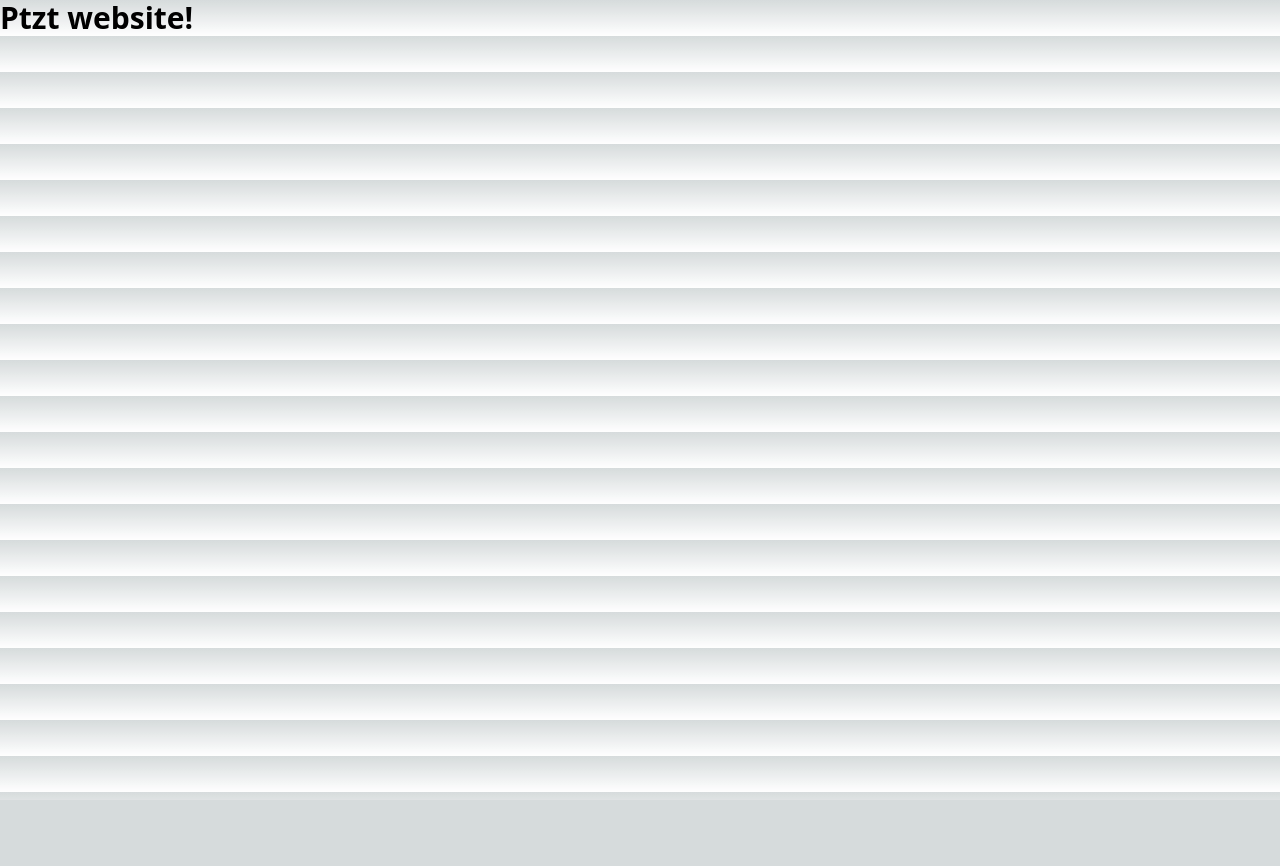
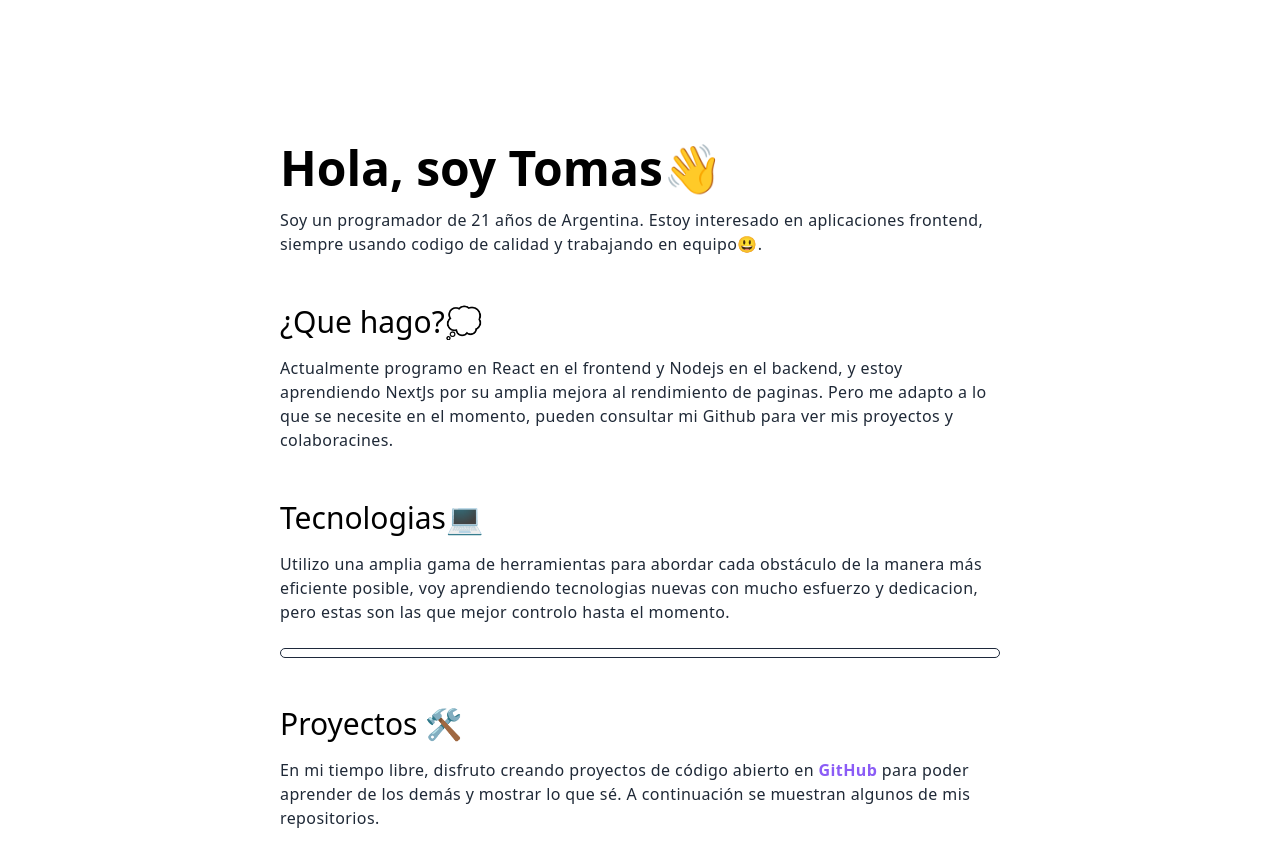
Before and after one commit to ptzt/ptzt.site, a Next.js app: page / in a window 1280 px wide. Shown: the top 866 px of the page. Before the commit the page ends 800 px from the top, so only its background shows below. Built offline with nearby package versions, Linux system fonts and the light colour scheme.

Commit message:
first page version

```diff
--- a/package.json
+++ b/package.json
@@ -15,9 +15,12 @@
     "@types/react-dom": "18.0.11",
     "eslint": "8.34.0",
     "eslint-config-next": "13.1.6",
+    "framer-motion": "^9.0.3",
     "next": "13.1.6",
     "react": "18.2.0",
     "react-dom": "18.2.0",
+    "react-icons": "^4.7.1",
+    "react-tippy": "^1.4.0",
     "typescript": "4.9.5"
   },
   "devDependencies": {
--- a/src/pages/_app.tsx
+++ b/src/pages/_app.tsx
@@ -1,6 +1,40 @@
 import '@/styles/globals.css'
 import type { AppProps } from 'next/app'
+import Head from "next/head";
+import { AnimatePresence } from "framer-motion";
+import { Router } from "next/router";
 
-export default function App({ Component, pageProps }: AppProps) {
-  return <Component {...pageProps} />
+
+export default function App({ Component, pageProps, router }: AppProps) {
+
+  return (
+  <>
+  <Head>
+                <meta charSet="utf-8" />
+                <title>Tomas Millan</title>
+                <link rel="icon" href="/favicon.ico" />
+                <meta name="viewport" content="width=device-width,initial-scale=1" />
+                <meta name="theme-color" content="#000000" />
+                <meta
+                    name="keywords"
+                    content="ptzt, Tomas Millan, Tomas, Millan, web developer, github, typescript"
+                />
+                <meta name="description" content="Tomas Millan - Dev" />
+                <meta name="author" content="Tomas Millan" />
+                <link rel="apple-touch-icon" href="/apple-touch-icon.png" />
+            </Head>
+  <div>
+
+  </div>
+  <div className="text-black dark:text-white flex flex-row justify-center w-full h-full bg-gradient-to-bl from-white to-[#fff] dark:from-black dark:to-[#0d131f] min-h-screen">
+                {/* <Nav /> */}
+                <div className="w-[80%] md:w-[45rem]">
+                    <AnimatePresence exitBeforeEnter>
+                        <Component {...pageProps} key={router.pathname} />
+                    </AnimatePresence>
+                    {/* <Footer /> */}
+                </div>
+            </div>
+  </>
+  )
 }
--- a/src/pages/_document.tsx
+++ b/src/pages/_document.tsx
@@ -2,7 +2,7 @@ import { Html, Head, Main, NextScript } from 'next/document'
 
 export default function Document() {
   return (
-    <Html lang="en">
+    <Html className="dark">
       <Head />
       <body>
         <Main />
--- a/src/pages/index.tsx
+++ b/src/pages/index.tsx
@@ -1,14 +1,82 @@
-import Head from 'next/head'
-import Image from 'next/image'
-import { Inter } from '@next/font/google'
-import styles from '@/styles/Home.module.css'
+import { motion } from "framer-motion";
 
-const inter = Inter({ subsets: ['latin'] })
+// import { TechItem } from "../components/TechItem";
+// import RepoItem from "../components/RepoItem";
 
-export default function Home() {
+interface AppProps {
+  stats: Record<string, number>;
+  topRepos: Record<any, any>;
+}
+
+const Home = ({ stats, topRepos }: AppProps) => {
   return (
-    <h1 className="text-3xl font-bold">
-      Ptzt website!
-    </h1>
-  )
-}
+    <motion.div
+      initial={{ opacity: 0, scale: 0.95 }}
+      animate={{ opacity: 1, scale: 1 }}
+      exit={{ opacity: 0, scale: 0.95 }}
+      transition={{ ease: "easeOut", duration: 0.15 }}
+      className="mt-24 w-full mb-32"
+    >
+      <h1 className="mt-36 font-bold text-4xl md:text-5xl mb-4">Hola, soy Tomas👋</h1>
+      <p className="text-gray-800 dark:text-gray-300 leading-6 tracking-wide mb-12">
+        Soy un programador de 21 años de Argentina. Estoy interesado en aplicaciones frontend, siempre usando codigo de calidad y trabajando en equipo😃.
+      </p>
+
+      <h2 className="font-medium text-3xl mb-4">¿Que hago?💭</h2>
+      <p className="text-gray-800 dark:text-gray-300 leading-6 font-light tracking-wide mb-12">
+        Actualmente programo en React en el frontend y Nodejs en el backend, y estoy aprendiendo NextJs por su amplia mejora al rendimiento de paginas. Pero me adapto a lo que se necesite en el momento, pueden consultar mi Github para ver mis proyectos y colaboracines.
+      </p>
+
+      <h2 className="font-medium text-3xl mb-4">Tecnologias💻</h2>
+      <p className="text-gray-800 dark:text-gray-300 leading-6 font-light tracking-wide mb-6">
+        Utilizo una amplia gama de herramientas para abordar cada obstáculo de la manera más eficiente posible, voy aprendiendo tecnologias nuevas con mucho esfuerzo y dedicacion, pero estas son las que mejor controlo hasta el momento.
+      </p>
+      <div className="w-full flex flex-wrap flex-row justify-center p-1 border border-slate-800 rounded-md bg-white/10 dark:bg-black/10 mb-12">
+
+      </div>
+
+      <h2 className="font-medium text-3xl mb-4">Proyectos 🛠️</h2>
+      <p className="text-gray-800 dark:text-gray-300 leading-6 font-light tracking-wide mb-6">
+        En mi tiempo libre, disfruto creando proyectos de código abierto en{" "}<a
+          href="https://github.com/ptzt"
+          rel="noreferrer"
+          className="font-semibold text-violet-500 hover:underline"
+        >
+          GitHub
+        </a> para poder aprender de los demás y mostrar lo que sé. A continuación se muestran algunos de mis repositorios.
+      </p>
+      {/* <div className="w-full grid grid-cols-1 md:grid-cols-2 grid-rows-2 md:grid-rows-1 mb-12 gap-2">
+        {topRepos.map((repo: Record<string, any>) => {
+          return (
+            <RepoItem
+              key={repo.name}
+              name={repo.name}
+              description={repo.description}
+              stars={repo.stargazers_count}
+              forks={repo.forks_count}
+              language={repo.language}
+            />
+          );
+        })}
+      </div> */}
+    </motion.div>
+  );
+};
+
+// export async function getStaticProps() {
+//   const stats = await fetch(`https://api.github-star-counter.workers.dev/user/ptzt`).then(res => res.json());
+//   const repos = await fetch(`https://api.github.com/users/ptzt/repos?type=owner&per_page=100`).then(res =>
+//     res.json()
+//   );
+
+//   const topRepos = repos
+//     .sort((a: Record<string, any>, b: Record<string, any>) => b.stargazers_count - a.stargazers_count)
+//     .slice(0, 4);
+
+//   return {
+//     props: { stats, topRepos },
+//     revalidate: 3600,
+//   };
+// }
+
+export default Home;
```
Also changed, not shown: 1 other file (tests, documents, lock files or other folders).
